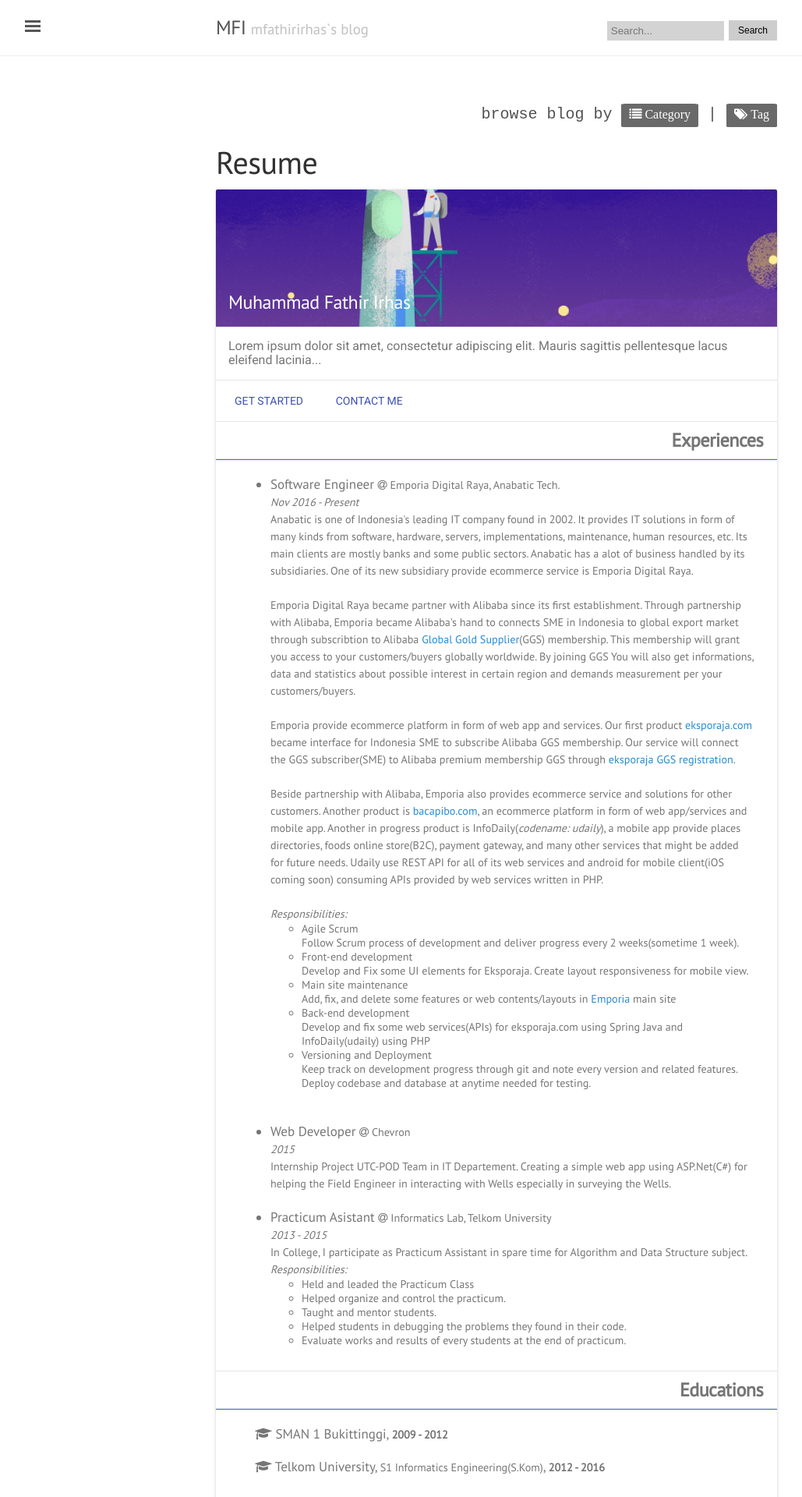
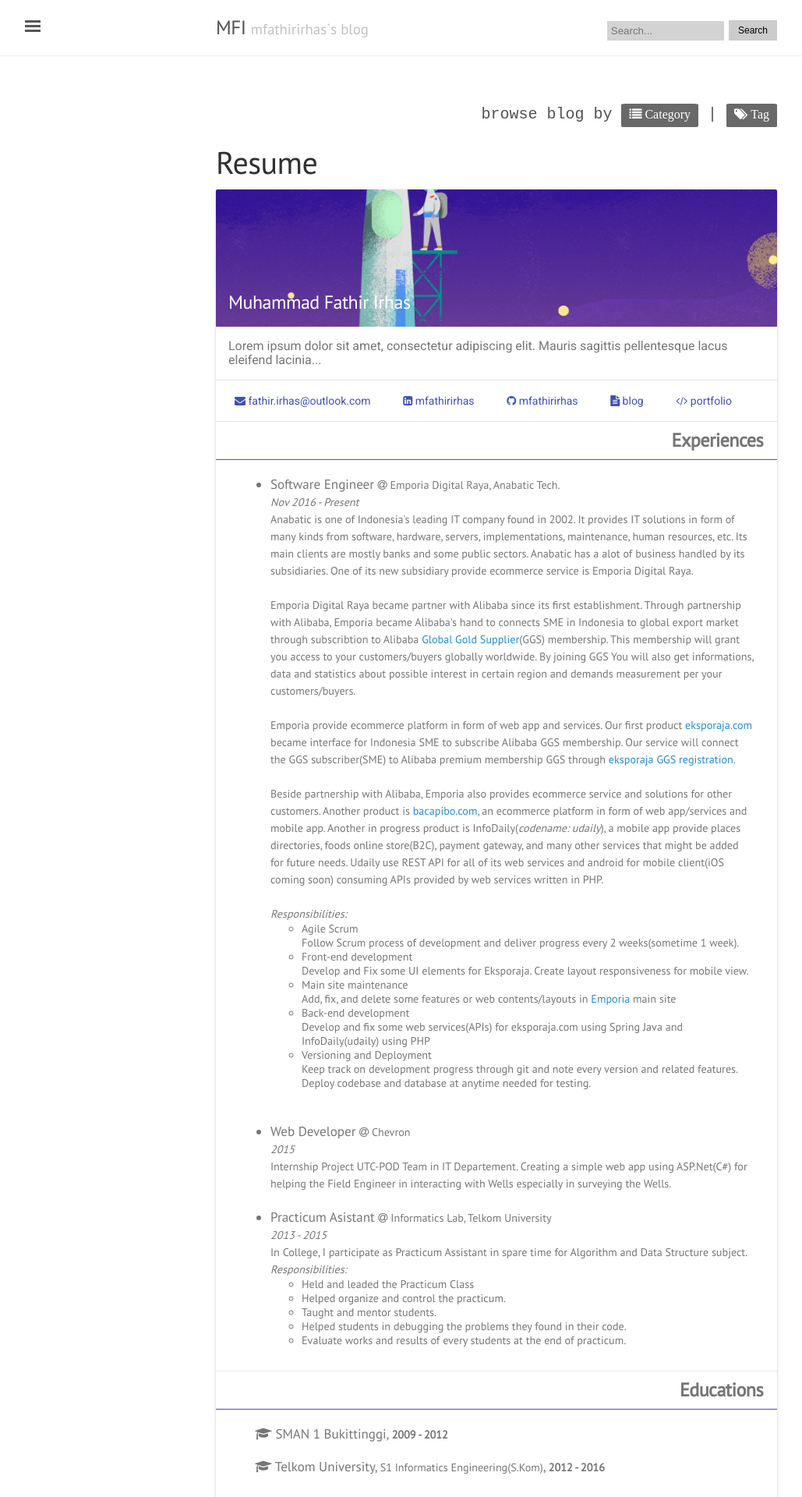
Before and after one commit to mfirhas/mfathirirhas.github.io, a Jekyll site: the page built from resume.md, in a window 1280 px wide. Shown: the top 1920 px of the page at 78% size, without its empty margins (3-1032 px from the left). Built offline with Jekyll 4.4.1, drawn with Linux system fonts in a browser that asks for light colours; nearby versions of some CDN libraries; some web fonts are replaced; comment, search, counter and statistics services are not loaded; some of the changed text lies outside the part shown.

Commit message:
social links and last paragraph

```diff
--- a/assets/css/resume.css
+++ b/assets/css/resume.css
@@ -51,8 +51,16 @@
     border-top: 1px solid rgba(24, 39, 255, 0.76);
 }
 
+.sub-section-bottom-border {
+    border-bottom: 10px solid rgba(24, 39, 255, 0.76);
+}
+
 .demo-list-icon {
     width: 100%;
+}
+
+.mdl-button {
+    text-transform: lowercase;
 }
 
 /* progress bar */
--- a/resume.md
+++ b/resume.md
@@ -18,11 +18,20 @@ title: Resume
 
   <!-- contacts -->
   <div class="mdl-card__actions mdl-card--border">
-    <a class="mdl-button mdl-button--colored mdl-js-button mdl-js-ripple-effect">
-      Get Started
+    <a href="mailto:fathir.irhas@outlook.com" class="mdl-button mdl-button--colored mdl-js-button mdl-js-ripple-effect">
+      <i class="fa fa-envelope" aria-hidden="true"></i> fathir.irhas@outlook.com
     </a>
-    <a class="mdl-button mdl-button--colored mdl-js-button mdl-js-ripple-effect">
-      contact me
+    <a href="http://www.linkedin.com/in/mfathirirhas/" target="_blank" class="mdl-button mdl-button--colored mdl-js-button mdl-js-ripple-effect">
+      <i class="fa fa-linkedin-square" aria-hidden="true"></i> mfathirirhas
+    </a>
+    <a href="http://github.com/mfathirirhas" target="_blank" class="mdl-button mdl-button--colored mdl-js-button mdl-js-ripple-effect">
+      <i class="fa fa-github" aria-hidden="true"></i> mfathirirhas
+    </a>
+    <a href="http://mfathirirhas.github.io/blog/" target="_blank" class="mdl-button mdl-button--colored mdl-js-button mdl-js-ripple-effect">
+      <i class="fa fa-file-text" aria-hidden="true"></i> Blog
+    </a>
+    <a href="http://mfathirirhas.github.io/portfolio/" target="_blank" class="mdl-button mdl-button--colored mdl-js-button mdl-js-ripple-effect">
+      <i class="fa fa-code" aria-hidden="true"></i> Portfolio
     </a>
   </div>
 
@@ -124,7 +133,7 @@ title: Resume
       <li>Software Engineering Lab</li>
         <span><small>Study and research group. Holding some lab activities including tutoring, mentoring, sharing knowledge, movies, game, game development community indie game developer enthusiast and other activities.</small></span>
       <li>Hackathon MDK 2.0</li>
-        <span><small>Participate in the second event of Hackathon MDK in Telkom office, Bandung. The event was held around Indonesia in certain cities. Developed mobile app(android) and simple web(php) service for flood victims sending request and volunteers to send their help. App Status: <i> Unpublished & discontinued</i> </small></span>
+        <span><small>Participate in the second event of Hackathon MDK in Telkom office, Bandung. The event was held around Indonesia in certain cities. Developed mobile app(android) and simple web service(php) for flood victims sending request and volunteers to send their help. App Status: <i> Unpublished & discontinued</i> </small></span>
       <li>Microsoft Student Partner(2015)</li>
         <span><small>Workshop and sharing things related to Microsoft technologies to nearest friend and community.</small></span>
     </ul>
@@ -160,6 +169,30 @@ title: Resume
     </ul>
   </div>
 
+  <!-- contacts bottom -->
+  <div class="mdl-card__actions mdl-card--border">
+    <a href="mailto:fathir.irhas@outlook.com" class="mdl-button mdl-button--colored mdl-js-button mdl-js-ripple-effect">
+      <i class="fa fa-envelope" aria-hidden="true"></i> fathir.irhas@outlook.com
+    </a>
+    <a href="http://www.linkedin.com/in/mfathirirhas/" target="_blank" class="mdl-button mdl-button--colored mdl-js-button mdl-js-ripple-effect">
+      <i class="fa fa-linkedin-square" aria-hidden="true"></i> mfathirirhas
+    </a>
+    <a href="http://github.com/mfathirirhas" target="_blank" class="mdl-button mdl-button--colored mdl-js-button mdl-js-ripple-effect">
+      <i class="fa fa-github" aria-hidden="true"></i> mfathirirhas
+    </a>
+    <a href="http://mfathirirhas.github.io/blog/" target="_blank" class="mdl-button mdl-button--colored mdl-js-button mdl-js-ripple-effect">
+      <i class="fa fa-file-text" aria-hidden="true"></i> Blog
+    </a>
+    <a href="http://mfathirirhas.github.io/portfolio/" target="_blank" class="mdl-button mdl-button--colored mdl-js-button mdl-js-ripple-effect">
+      <i class="fa fa-code" aria-hidden="true"></i> Portfolio
+    </a>
+  </div>
+
+  <!-- last -->
+  <div class="mdl-card__actions mdl-card--border resume-font-content3 sub-section-bottom-border">
+    <p align="center" style="margin:10px 40px 20px 40px;"><i>~Thank you for the consideration and I would appreciate the opportunity for interview~</i></p>
+  </div>
+
   <!-- <div class="mdl-card__menu">
     <button class="mdl-button mdl-button--icon mdl-js-button mdl-js-ripple-effect">
       <i class="material-icons">share</i>
```
